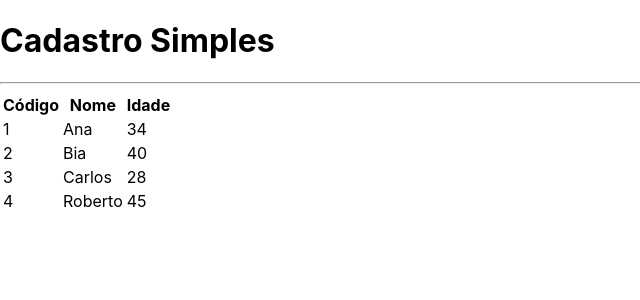
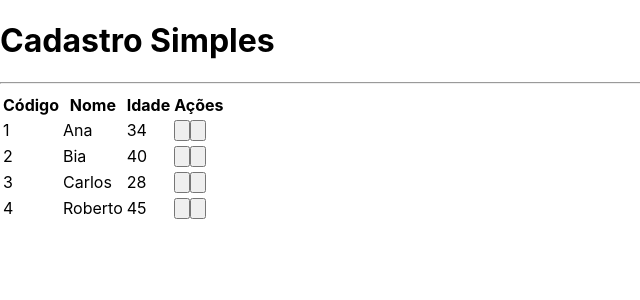
Before and after one commit to edgracional/NEXT-CRUD-TAILWINDCSS-FIREBASE, a Next.js app: page / in a window 1280 px wide. Shown: the top 300 px of the page, without its empty margins (0-640 px from the left). Built offline with nearby package versions, Linux system fonts and the light colour scheme.

Commit message:
110. Componente Tabela #03

```diff
--- /dev/null
+++ b/src/components/Icones.tsx
@@ -0,0 +1,12 @@
+export const IconeEdicao = (
+    <svg xmlns="http://www.w3.org/2000/svg" className="h-6 w-6" fill="none" viewBox="0 0 24 24" stroke="currentColor" strokeWidth={2}>
+        <path strokeLinecap="round" strokeLinejoin="round" d="M11 5H6a2 2 0 00-2 2v11a2 2 0 002 2h11a2 2 0 002-2v-5m-1.414-9.414a2 2 0 112.828 2.828L11.828 15H9v-2.828l8.586-8.586z" />
+    </svg>
+)
+
+
+export const IconeLixo = (
+    <svg xmlns="http://www.w3.org/2000/svg" className="h-6 w-6" fill="none" viewBox="0 0 24 24" stroke="currentColor" strokeWidth={2}>
+        <path strokeLinecap="round" strokeLinejoin="round" d="M19 7l-.867 12.142A2 2 0 0116.138 21H7.862a2 2 0 01-1.995-1.858L5 7m5 4v6m4-6v6m1-10V4a1 1 0 00-1-1h-4a1 1 0 00-1 1v3M4 7h16" />
+    </svg>
+)
--- a/src/components/Tabela.tsx
+++ b/src/components/Tabela.tsx
@@ -1,11 +1,16 @@
 import Cliente from './../core/Cliente';
+import { IconeEdicao, IconeLixo } from './Icones';
 
 interface TabelaProps {
     clientes: Cliente[]
+    clienteSelecionado?: (cliente: Cliente) => void
+    clienteExcluido?: (cliente: Cliente) => void
 }
 
 
 export default function Tabela(props: TabelaProps) {
+
+    const exibirAcoes = props.clienteExcluido || props.clienteSelecionado
 
     function renderizarCabecalho() {
         return(
@@ -13,6 +18,7 @@
                 <th className='text-left p-4'>Código</th>
                 <th className='text-left p-4'>Nome</th>
                 <th className='text-left p-4'>Idade</th>
+                {exibirAcoes ? <th className='p-4'>Ações</th> : false}
             </tr>
         )
     }
@@ -25,9 +31,42 @@
                     <td className='text-left p-4'>{cliente.id}</td>
                     <td className='text-left p-4'>{cliente.nome}</td>
                     <td className='text-left p-4'>{cliente.idade}</td>
+                    {exibirAcoes ? renderizarAcoes(cliente) : false}
                 </tr>
             )
         })
+    }
+
+    function renderizarAcoes(cliente: Cliente) {
+        return (
+           <td className='flex justify-center'>
+               {props.clienteSelecionado ? (
+                    <button onClick={() => props.clienteSelecionado?.(cliente)} className={`
+                        flex justify-center items-center
+                        text-green-600 rounded-full p-2 m-1
+                        hover:bg-purple-50
+                        `}>
+                        {IconeEdicao}
+
+                    </button>
+
+             ) : false}
+
+               {props.clienteExcluido ? (
+                    <button onClick={() => props.clienteExcluido?.(cliente)} className={`
+                        flex justify-center items-center
+                        text-red-500 rounded-full p-2 m-1
+                        hover:bg-purple-50
+                        `}>
+                        {IconeLixo}
+
+                    </button>
+
+             ) : false}
+
+
+           </td>
+        )
     }
 
     return (
--- a/src/pages/index.tsx
+++ b/src/pages/index.tsx
@@ -13,6 +13,13 @@
   ]
 
 
+function clienteSelecionado(cliente: Cliente) {
+
+}
+function clienteExcluido(cliente: Cliente) {
+
+}
+
   return (
 
     <div className={`
@@ -21,7 +28,10 @@
       text-white
     `}>
       <Layout titulo="Cadastro Simples">
-          <Tabela clientes={clientes}></Tabela>
+          <Tabela clientes={clientes}
+            clienteSelecionado={clienteSelecionado}
+            clienteExcluido={clienteExcluido}
+          />
       </Layout>
     </div>
   )
```
Lines whose indentation alone changed are shown as unchanged.
